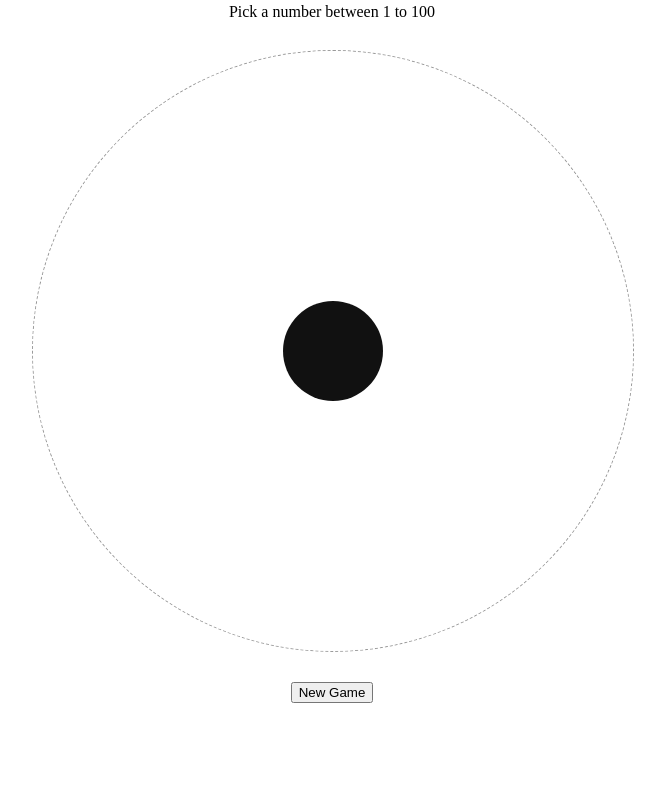
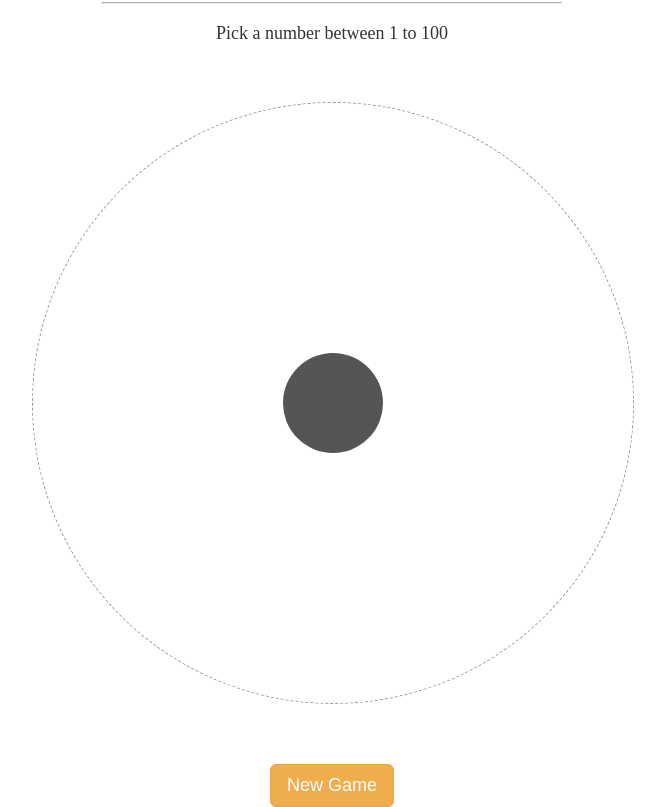
Before and after one commit to anshing97/HotAndCold, a plain HTML site: page index.html in a window 1280 px wide. Shown: the part 90-897 px from the top of the page, without its empty margins (308-973 px from the left). Before the commit the page ends 800 px from the top, so only its background shows below. Drawn offline with Linux system fonts and the light colour scheme; a web font is replaced by a local one.

Commit message:
Fixing colors and more styling

```diff
--- a/css/main.css
+++ b/css/main.css
@@ -1,5 +1,9 @@
+body {
+  font-family: 'Helvetica Neue', sans-serif;
+}
+
 header {
-  margin: 30px 0 30px 0;
+  margin: 30px 0 60px 0;
 }
 
 .container {
@@ -13,14 +17,29 @@ header {
 /* headers */
 
 h1 {
-  font-family: lato, sans-serif;
-  font-weight: 900;
   font-size: 42px;
+  color: #333;
 }
 
 hr {
-  margin: 10px 90px;
+  border-top: 1px solid #AAA;
+  margin: 20px 70px;
 }
+
+#message-box {
+  /* give this a height so message's display: none won't effect layout */
+  height: 18px;
+}
+
+h2 {
+
+  color: #333;
+
+  font-size: 18px;
+  font-family: 'Droid Serif', serif;
+}
+
+/* the circle */
 
 #target {
   width: 600px;
@@ -38,7 +57,7 @@ hr {
   height: 100px;
 
   border-radius: 50%;
-  background-color: #111;
+  background-color: #444;
 
   -webkit-transition: all 0.5s ease-out;
      -moz-transition: all 0.5s ease-out;
@@ -78,18 +97,16 @@ input {
   height: 40px;
   width: 80px;
 
-
   color: white;
   background-color: rgba(1,1,1,0.0);
   border: 0;
 
-  font-family: lato, sans-serif;
-  font-size: 36px;
-  font-weight: 900;
+  font-family: 'Helvetica Neue', sans-serif;
+  font-weight: 100;
+  font-size: 40px;
   letter-spacing: 3px;
 
-
-  text-align:center; /* make input center */
+  text-align: center; /* make input center */
 }
 
 input:focus {
@@ -99,10 +116,30 @@ input:focus {
 /* footer */
 
 footer {
-  margin-top: 30px;
+  margin-top: 60px;
 }
 
 button {
+  border-radius: 6px;
+  border: 0px;
 
+  padding: 10px 16px;
+  font-size: 18px;
 
+  border: solid 1px #EEA236;
+
+  color: #FFF;
+  background-color: #F0AD4E;
 }
+
+button:focus {
+  outline: 0;
+}
+
+button:hover {
+  background-color: #E7A74C;
+}
+
+button:active {
+  background-color: #FFAA32;
+}
--- a/index.html
+++ b/index.html
@@ -4,14 +4,16 @@
   <title>Hot x Cold</title>
   <link rel="stylesheet" type="text/css" href="css/reset.css">
   <link rel="stylesheet" type="text/css" href="css/main.css">
-  <link href='http://fonts.googleapis.com/css?family=Lato:300,400,900' rel='stylesheet' type='text/css'>
+  <link href='http://fonts.googleapis.com/css?family=Droid+Serif' rel='stylesheet' type='text/css'>
 </head>
 <body>
   <div class="container">
     <header>
       <h1>HOT x COLD</h1>
       <hr>
-      <h2 id="message">Guess a number between 1 to 100</h2>
+      <div id="message-box">
+        <h2 id="message">Guess a number between 1 to 100</h2>
+      </div>
     </header>
       <div id="target" class="block">
         <div id="current" class="centered">
--- a/js/app.js
+++ b/js/app.js
@@ -4,7 +4,9 @@ function Game () {
   // privates
   var HOT = 25;
   var MAX = 100;
-  var COLORS = ['#FF0000','#F4000A','#EA0014','#E0001E','#D60028','#CC0033','#C1003D','#B70047','#AD0051','#A3005B','#990066','#8E0070','#84007A','#7A0084','#70008E','#660099','#5B00A3','#5100AD','#4700B7','#3D00C1','#3200CC','#2800D6','#1E00E0','#1400EA','#1400EA','#0000FF'];
+  // var COLORS = ['#FF0000','#F4000A','#EA0014','#E0001E','#D60028','#CC0033','#C1003D','#B70047','#AD0051','#A3005B','#990066','#8E0070','#84007A','#7A0084','#70008E','#660099','#5B00A3','#5100AD','#4700B7','#3D00C1','#3200CC','#2800D6','#1E00E0','#1400EA','#1400EA','#0000FF'];
+  // var COLORS = ['#D2322D','#CD3734','#C83D3B','#C34342','#BE4849','#BA4E50','#B55457','#B0595E','#AB5F65','#A7656C','#A26A73','#9D707A','#987681','#947B89','#8F8190','#8A8797','#858C9E','#8192A5','#7C98AC','#779DB3','#72A3BA','#6EA9C1','#69AEC8','#64B4CF','#5FBAD6','#5BC0DE'];
+  var COLORS = ['#D2322D','#C6403E','#BA4E50','#AE5C62','#A26A73','#967985','#8A8797','#7E95A8','#72A3BA','#66B1CC','#5BC0DE']
 
   var COLD_MSGS   = ["Nice first guess, but you're still way off",
                      "Wake me up when you get any closer",
@@ -36,11 +38,11 @@ function Game () {
   this.init = function () {
     $('#message').html("Pick a number between 1 to " + MAX);
     $('input').val('');
-    $("input").prop('disabled', false);
+    $('input').prop('disabled', false);
 
     $('#current').height('100px');
     $('#current').width('100px');
-    $('#current').css('background-color','#111');
+    $('#current').css('background-color','#555');
 
     // get a new target num for the game
     this.target_num = this.generate_random_number(MAX)
@@ -89,11 +91,15 @@ function Game () {
     return true;
   }
 
+  // private function
+  this.update_message = function ( message ) {
+    $('#message').html(message);
+    $('#message').hide().delay(250).fadeIn(125);
+  }
 
   // differeng game states
   this.game_won = function () {
-    $('#message').html(this.pick_message(CONGRATS));
-    $('#message').hide().delay(250).fadeIn(250);
+    this.update_message(this.pick_message(CONGRATS));
 
     $("input").prop('disabled', true);
 
@@ -103,26 +109,19 @@ function Game () {
   }
 
   this.game_hotter = function () {
-    $('#message').html(this.pick_message(HOTTER_MSGS));
-    $('#message').hide().delay(250).fadeIn(250);
-
+    this.update_message(this.pick_message(HOTTER_MSGS));
   }
 
   this.game_colder = function () {
-    $('#message').html(this.pick_message(COLDER_MSGS));
-    $('#message').hide().delay(250).fadeIn(250);
-
+    this.update_message(this.pick_message(COLDER_MSGS));
   }
 
   this.game_cold = function () {
-    $('#message').html(this.pick_message(COLD_MSGS));
-    $('#message').hide().delay(250).fadeIn(250);
+    this.update_message(this.pick_message(COLD_MSGS));
   }
 
   this.game_hot = function () {
-    $('#message').html(this.pick_message(HOT_MSGS));
-    $('#message').hide().delay(250).fadeIn(250);
-
+    this.update_message(this.pick_message(HOT_MSGS));
   }
 
   // test a number, sent to correct game state
```
